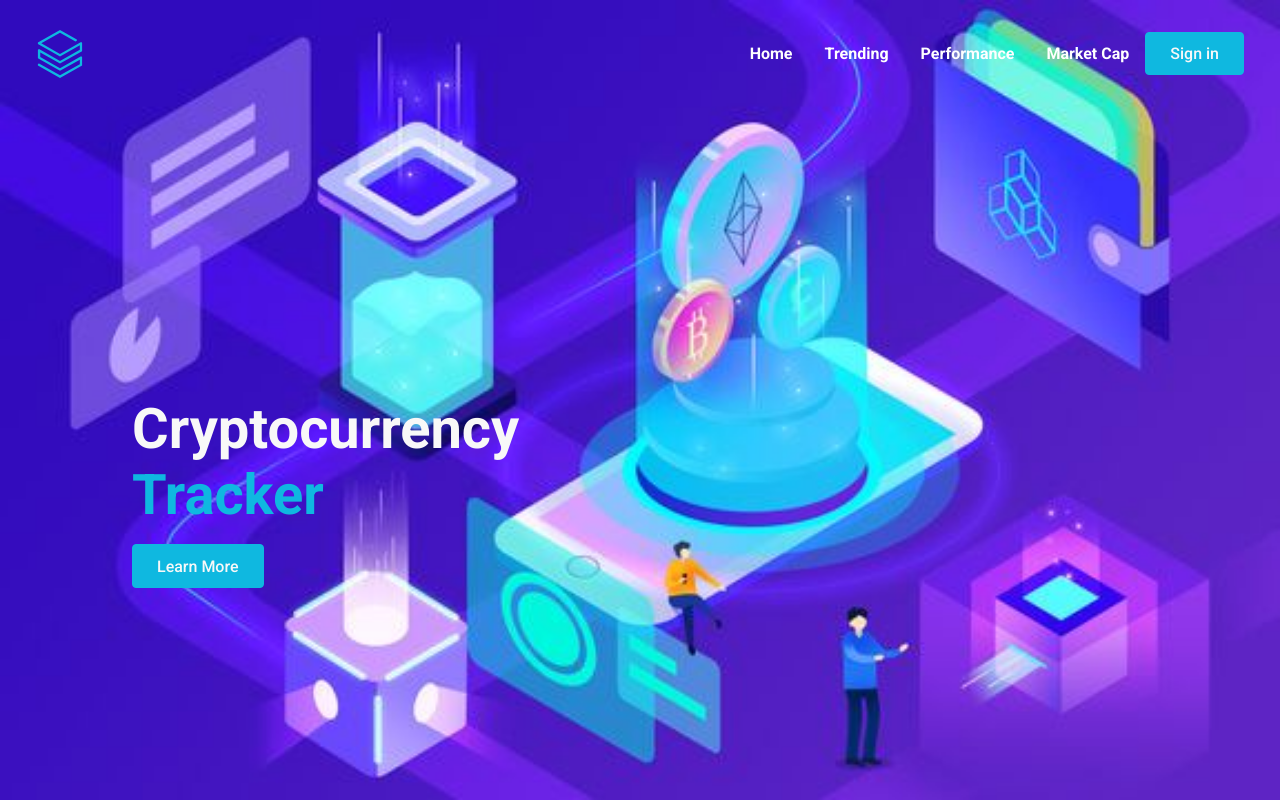
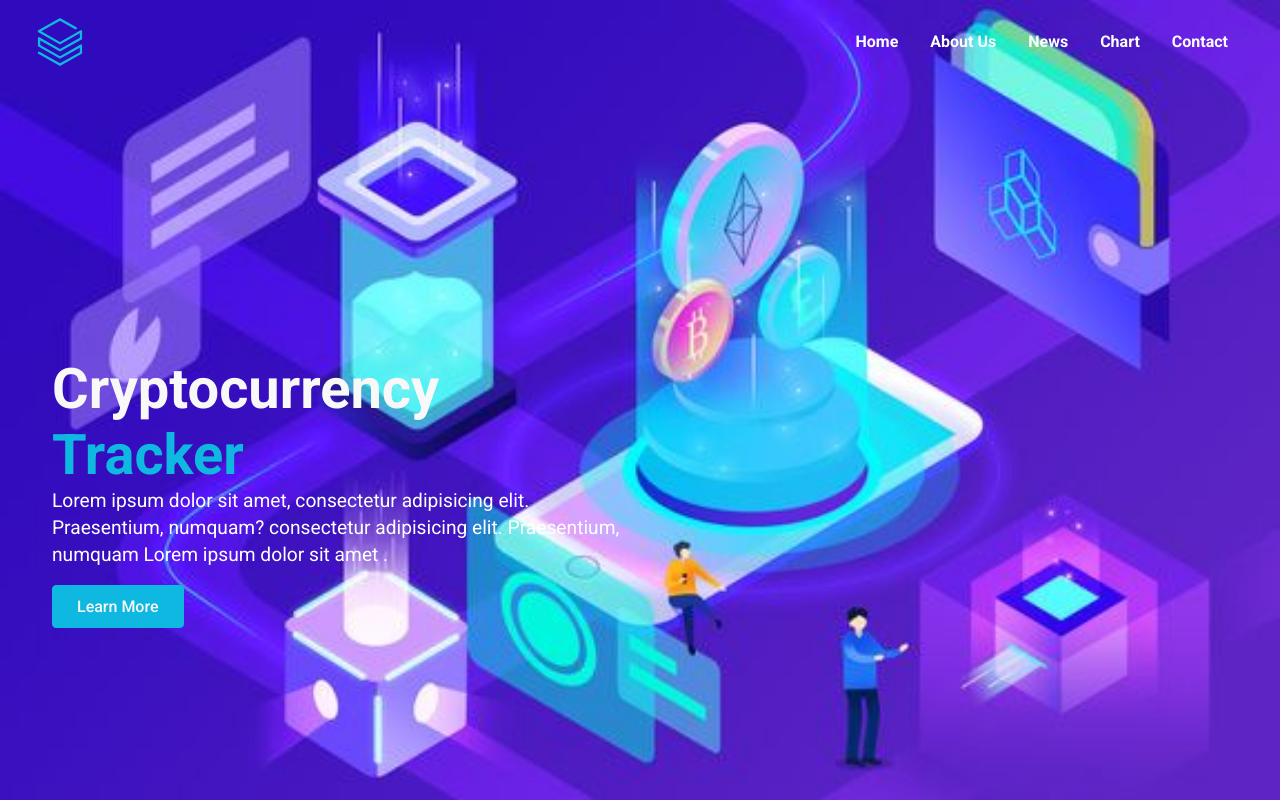
Before and after one commit to GaluhGita20/FrontEnd_CryptoPriceTracker, a React (Create React App) app: page / in a window 1280 px wide. Built offline with nearby package versions, Linux system fonts and the light colour scheme.

Commit message:
updates_hero

```diff
--- a/src/components/hero/Hero.js
+++ b/src/components/hero/Hero.js
@@ -8,6 +8,9 @@ const Hero = () => {
         <div className="content" style={{ marginTop:"25vh" }}>
           <h1>Cryptocurrency</h1>
           <h1 className="blue">Tracker</h1>
+          <p style={{ color:"white" }}>Lorem ipsum dolor sit amet,
+            consectetur adipisicing elit. Praesentium, numquam? consectetur adipisicing elit. Praesentium, numquam
+            Lorem ipsum dolor sit amet .</p>
           <div><button>Learn More</button></div>
         </div>
       </div>
--- a/src/components/hero/HeroStyles.css
+++ b/src/components/hero/HeroStyles.css
@@ -18,7 +18,7 @@
   flex-direction: column;
   justify-content: center;
   padding: 1rem;
-  margin-left: 6rem;
+  margin-left: 1rem;
 }
 
 .hero h1 {
--- a/src/components/navbar/Navbar.js
+++ b/src/components/navbar/Navbar.js
@@ -24,10 +24,11 @@ const Navbar = () => {
 
                     {/* <li><Link to='/'>Home</Link></li> */}
                     <li>Home</li>
-                    <li>Trending</li>
-                    <li>Performance</li>
-                    <li>Market Cap</li>
-                    <button>Sign in</button>
+                    <li>About Us</li>
+                    <li>News</li>
+                    <li>Chart</li>
+                    <li>Contact</li>
+                    {/* <button>Sign in</button> */}
                 </ul>
                 <div className="hamburger" onClick={handleNav}>
                     {!nav ? (<FaBars className='icon' />) : (<FaTimes className='icon' />)}
```
